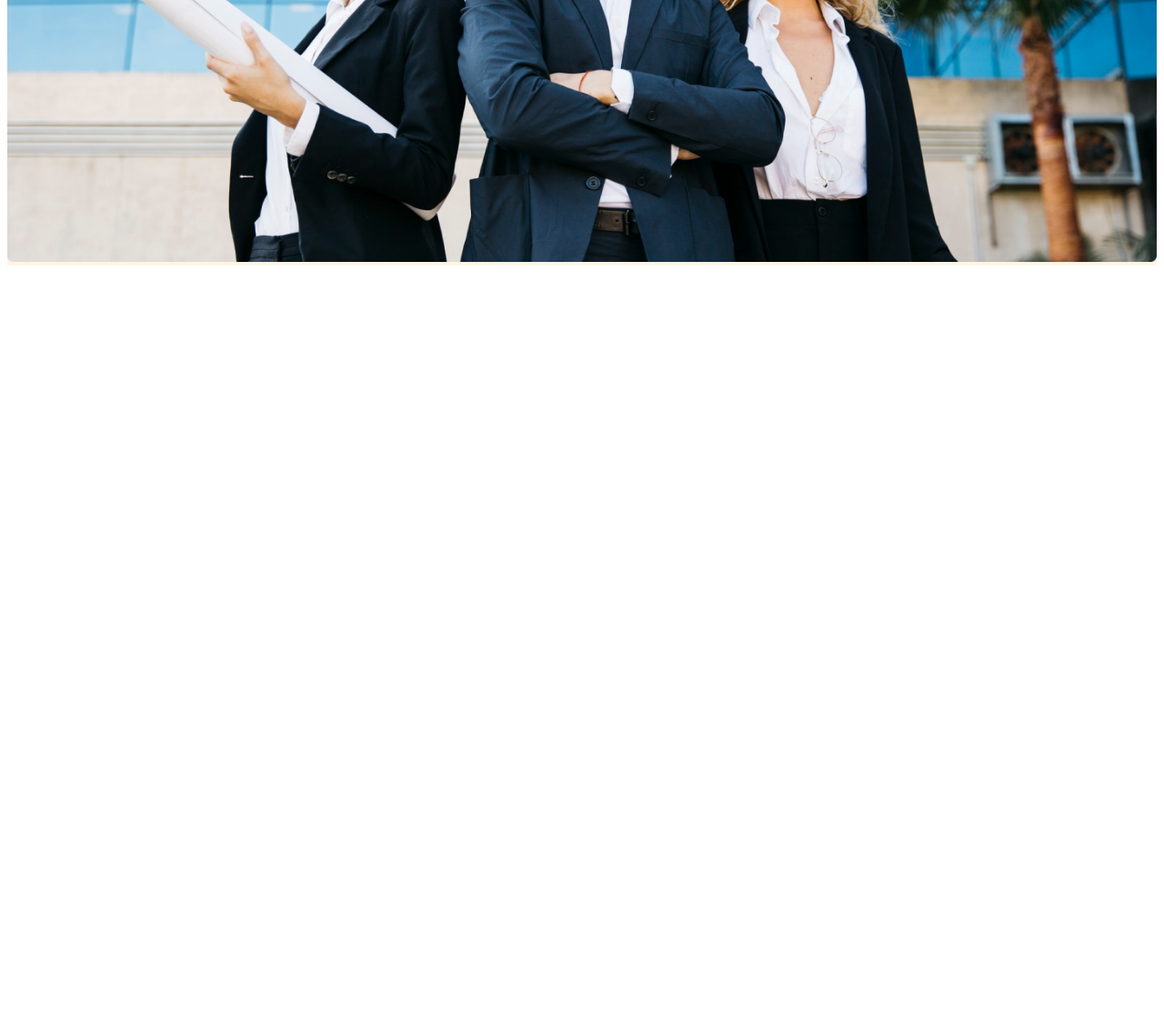
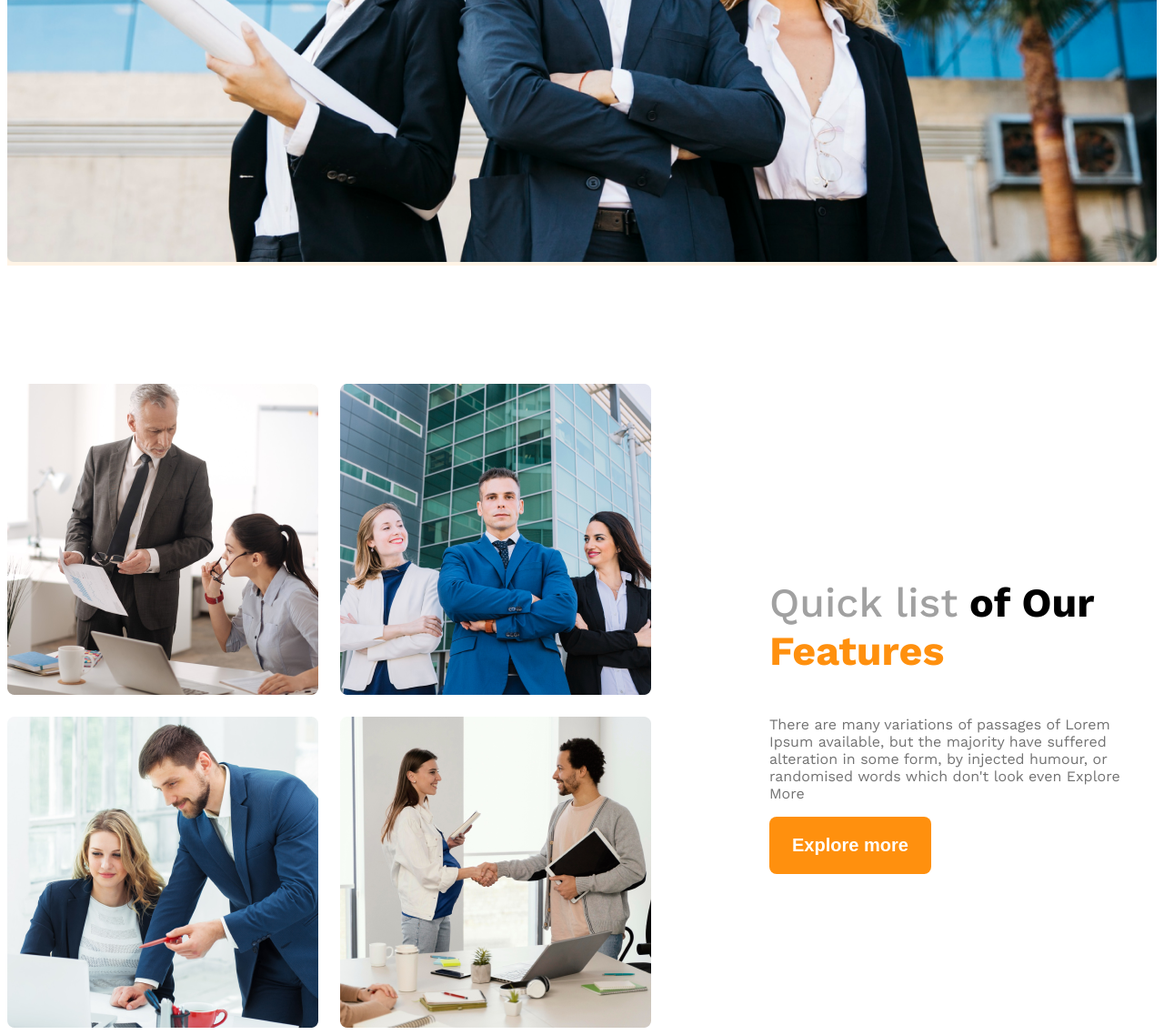
Before and after one commit to Shahinul99/G3-Architects-webside, a plain HTML site: page index.html in a window 1280 px wide. Shown: the part 892-2030 px from the top of the page at 91% size. Before the commit the page ends 1192 px from the top, so only its background shows below. Drawn offline with nearby package versions, Linux system fonts and the light colour scheme.

Commit message:
added a teams and features part

```diff
--- a/index.html
+++ b/index.html
@@ -32,6 +32,20 @@
 
     </header>
     <main>
+        <section class="teams display-flex">
+            <div class="team-img-container">
+                <img src="./images/team1.png" alt="">
+                <img src="./images/team2.png" alt="">
+                <img src="./images/team3.png" alt="">
+                <img src="./images/team4.png" alt="">
+            </div>
+            <div class="our-features">
+                <h3 class="feature-title"><span class="quick-list text-light">Quick list</span> <span>of Our</span> <span class="text-primary">Features</span></h3>
+                <p class="feature-discription text-light-gray">There are many variations of passages of Lorem Ipsum available, but the majority have suffered alteration in some form, by injected humour, or randomised words which don't look even
+                Explore More</p>
+                <button class="btn-primary">Explore more</button>
+            </div>
+        </section>
 
     </main>
     <footer>
--- a/style.css
+++ b/style.css
@@ -21,7 +21,9 @@
     font-weight: 600;
     border-radius: 8px;
     border: none;
-
+}
+.text-primary{
+    color:#FF900E
 }
 
 /* color style */
@@ -37,6 +39,14 @@
 
 .bg-light {
     background-color: rgba(255, 144, 14, 0.1);
+}
+
+main{
+    max-width: 1440px;
+    margin: 0 auto;
+}
+main > section {
+    margin-top: 130px;
 }
 /* header style */
 
@@ -85,10 +95,51 @@
     width: 100%;
 }
 
+/* feature style */
+
+.teams {
+    align-items: center;
+}
+.team-img-container {
+    display: grid;
+    grid-template-columns: repeat(2, 1fr);
+    gap: 24px;
+}
+
+.our-features {
+    margin-left: 130px;
+    max-width: 530px;
+}
+.quick-list {
+    font-weight: 500;
+
+}
+
+.feature-title{
+    font-size:2.8rem ;
+    font-weight: 700;
+}
+
 /* responsive m q  */
 @media screen and (max-width: 576px) {
-    .navbar, .nav-links {
+    .navbar, .nav-links, .teams{
         flex-direction: column;
+    }
+    .team-img-container {
+        grid-template-columns: repeat(1, 1fr);
+    }
+    .our-features{
+        margin-left: 20px;
+    }
+}
+
+/* medium style */
+@media screen and (min-width:576px) and (max-width:992px) {
+    .teams {
+        flex-direction: column;
+    }
+    .our-features {
+        margin-left: 50px auto;
     }
 
 }
```
